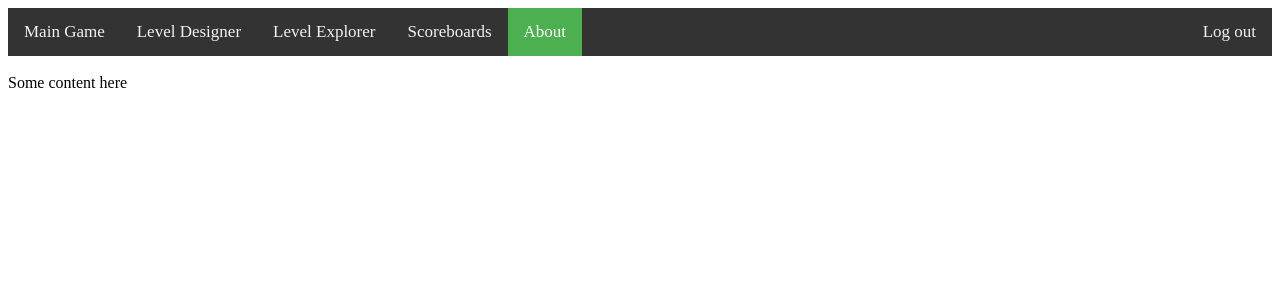
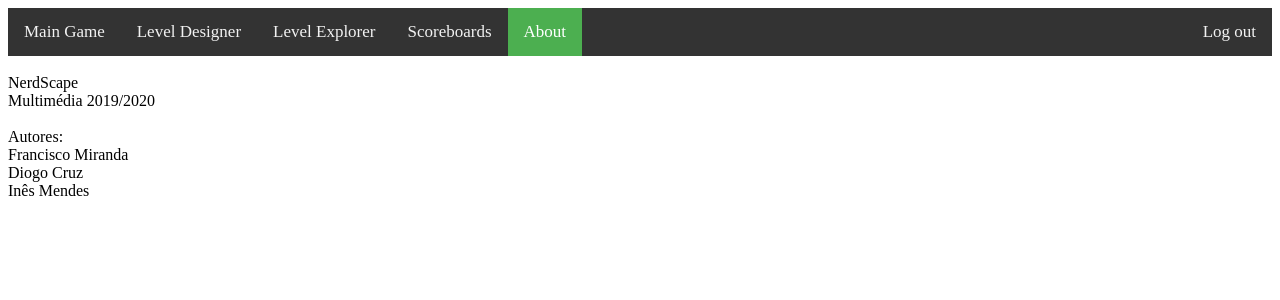
Before and after one commit to FMiranda97/NerdScape, a PHP site: page /about.php in a window 1280 px wide. Shown: the top 300 px of the page. Run offline with PHP 8.4, Linux system fonts and the light colour scheme; the visitor is signed in with stand-in values (Sample User, id 1).

Commit message:
About page added

```diff
--- a/about.php
+++ b/about.php
@@ -26,6 +26,13 @@ include('actions/do_logout.php');
         <a class="logout" href="?logout='1'">Log out</a>
     </div>
     <br>
-    Some content here
+    NerdScape
+    <br>
+    Multimédia 2019/2020<br>
+    <br>
+    Autores:<br>
+    Francisco Miranda<br>
+    Diogo Cruz<br>
+    Inês Mendes<br>
 </body>
 </html>
```
